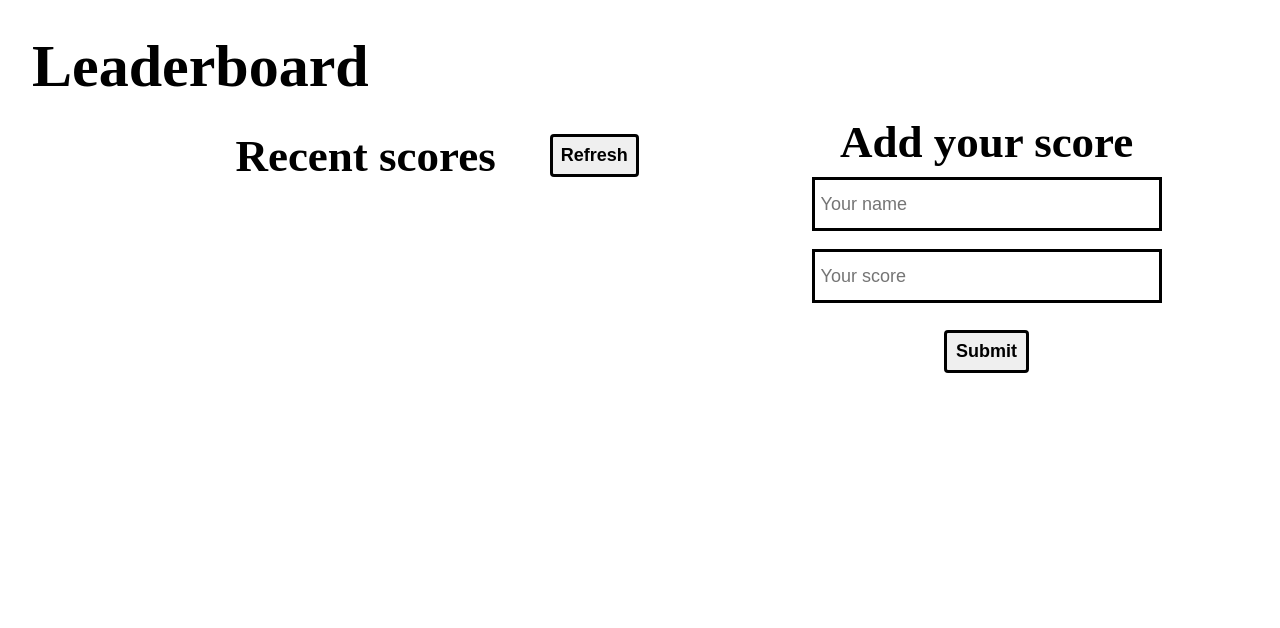
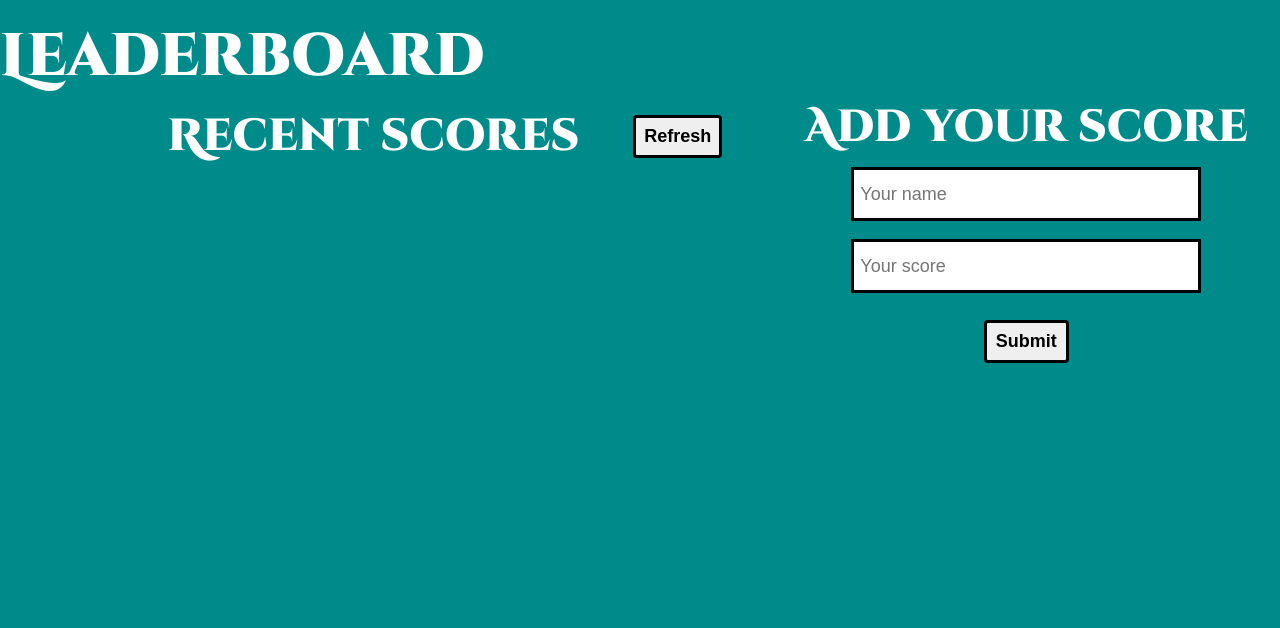
Before and after one commit to khitermedachraf/Leaderboard, a website built with webpack: page src/index.html in a window 1280 px wide. Built offline with nearby package versions, Linux system fonts and the light colour scheme; no server answers.

Commit message:
Add styles

```diff
--- a/src/style.css
+++ b/src/style.css
@@ -9,19 +9,18 @@
 }
 
 body {
-  padding: 2rem;
-
-  /* font-family: "Cinzel Decorative", cursive; */
+  font-family: "Cinzel Decorative", cursive;
   font-size: 30px;
-
-  /* background-color: #008b8b; */
-
-  /* color: #fff; */
+  background-color: #008b8b;
+  color: #fff;
 }
 
+header {
+  margin-top: 1rem;
+}
 main {
   display: flex;
-  margin: 0.5em 0;
+  margin-bottom: 0.5em;
   justify-content: space-around;
 }
 
@@ -53,13 +52,14 @@ button:hover {
 }
 
 ul {
-  height: 430px;
+  height: 395px;
   overflow: auto;
 }
 
 ul li {
   list-style: none;
   padding: 4px 8px;
+  color: black;
 }
 
 li:nth-child(2n) {
```
